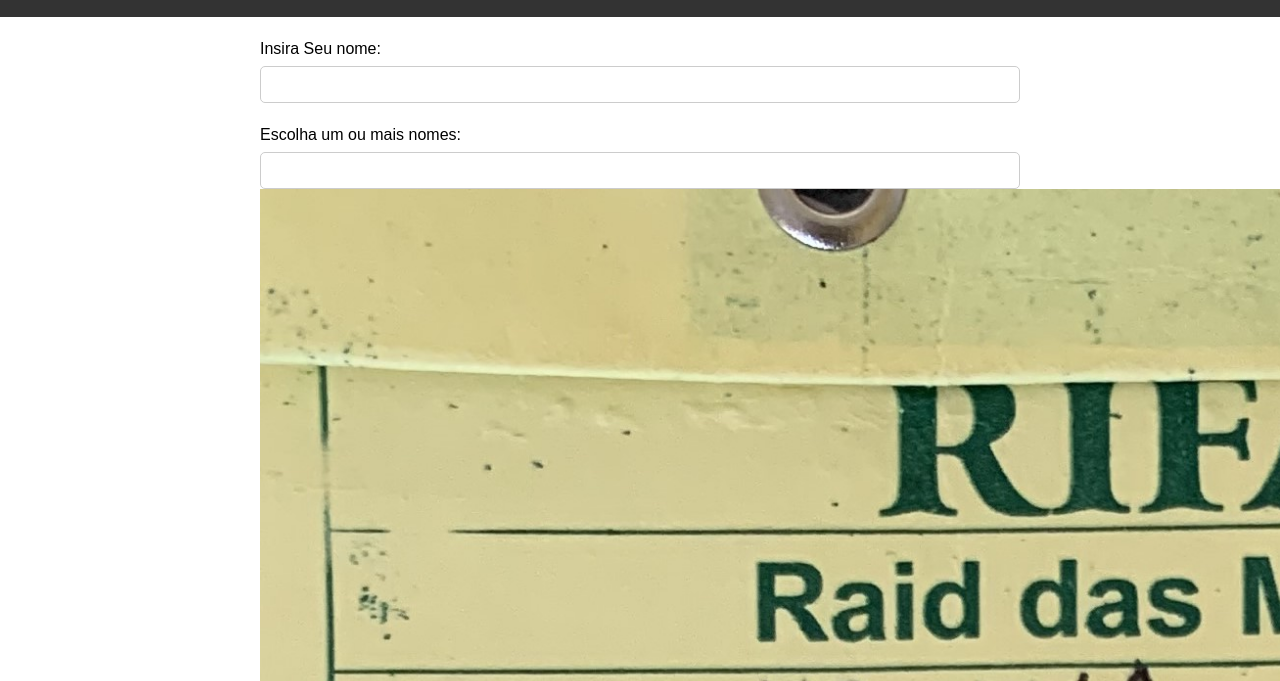
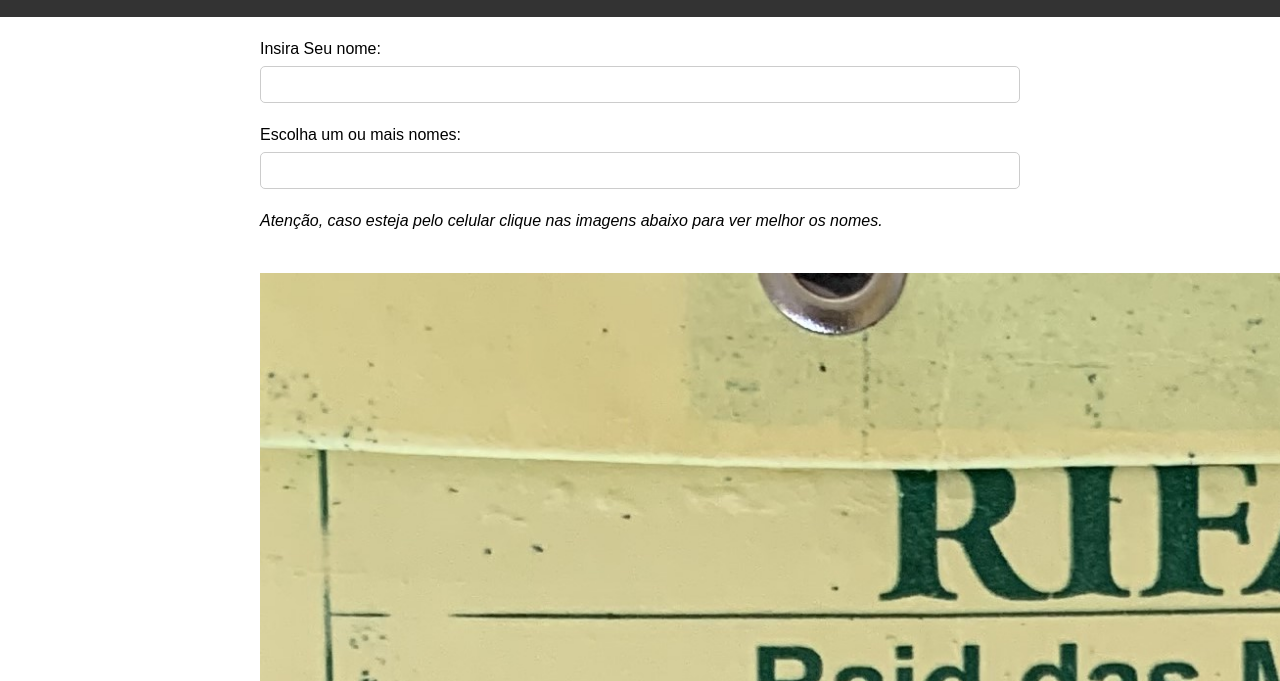
Before and after one commit to naayalbertini/rifaivone, a plain HTML site: page index.html in a window 1280 px wide. Shown: the part 119-800 px from the top of the page. Drawn offline with Linux system fonts and the light colour scheme.

Commit message:
Update index.html

```diff
--- a/index.html
+++ b/index.html
@@ -25,6 +25,9 @@
           <label for="ticket">Escolha um ou mais nomes:</label>
           <input type="text" id="ticket" name="ticket" />
           <p></p>
+           <p class="attention-message">
+          Atenção, caso esteja pelo celular clique nas imagens abaixo para ver melhor os nomes.
+        </p>
           <a href="img/IMG-1457.jpg" target="_blank"><img class="person-icon" src="img/IMG-1457.jpg" alt="person icon" /></a>
           <a href="img/IMG-1458.jpg" target="_blank"><img class="person-icon" src="img/IMG-1458.jpg" alt="person icon" /></a>
         </div>
```
